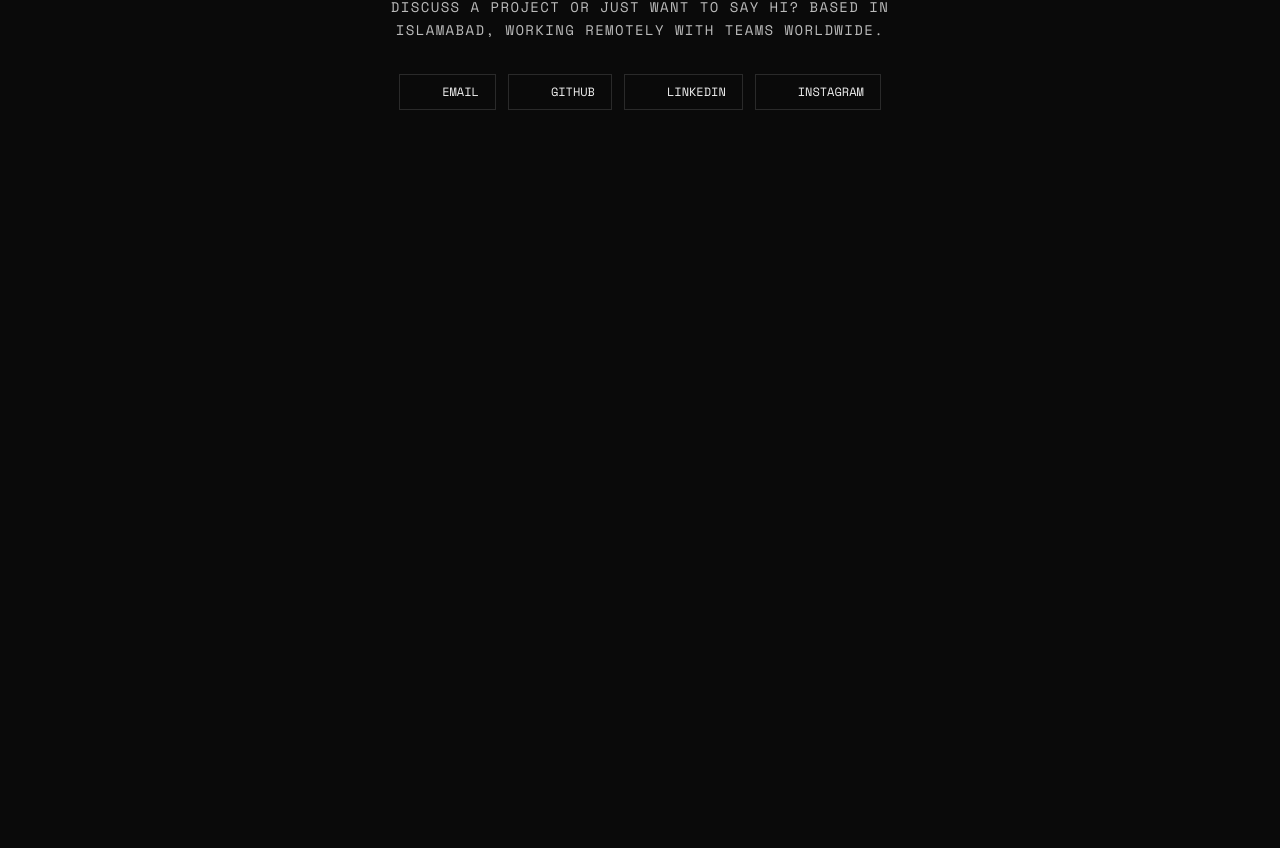
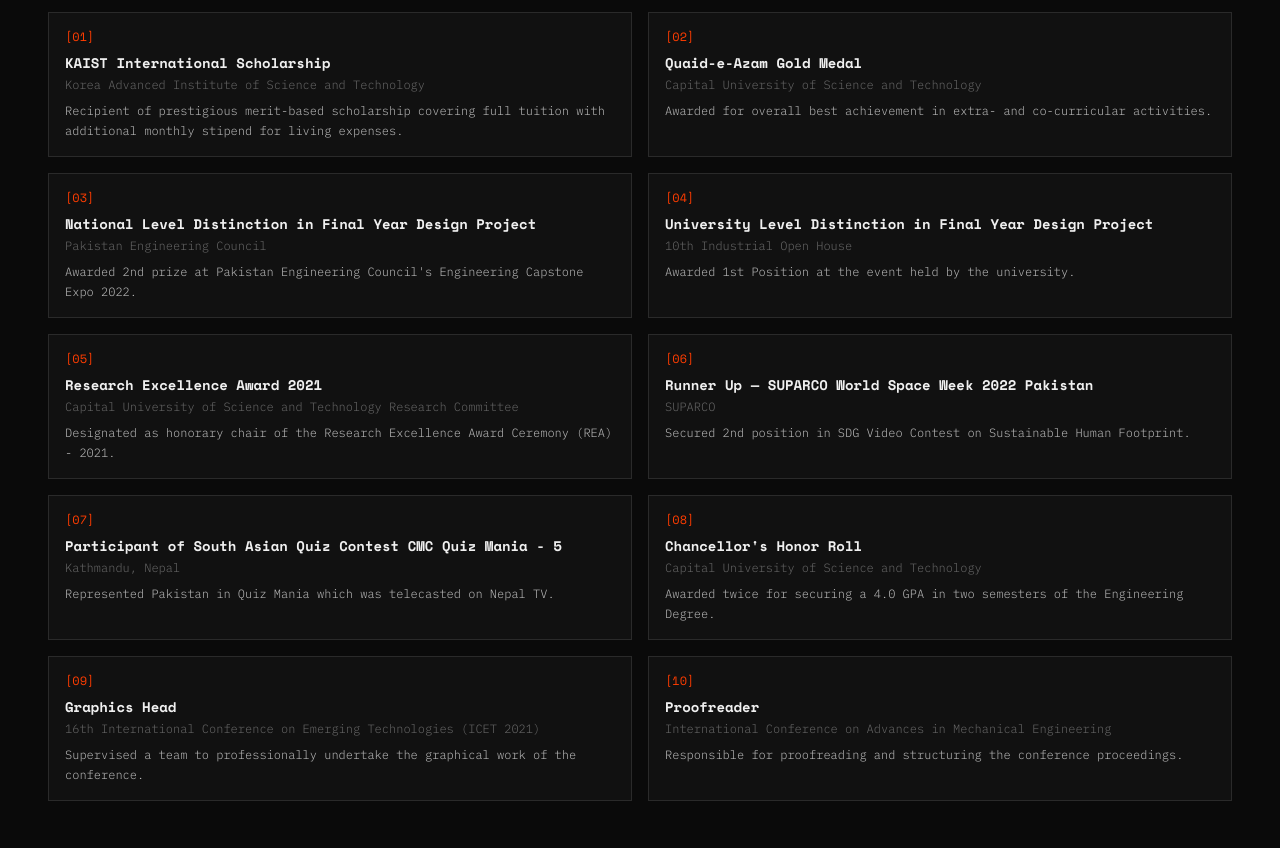
Before and after one commit to adeerkhan/adeerkhan.github.io, a Next.js app: page / in a window 1280 px wide. Shown: the part 7172-8020 px from the top of the page. Before the commit the page ends 7330 px from the top, so only its background shows below. Built offline with nearby package versions, Linux system fonts and the light colour scheme; some icons are missing.

Commit message:
Add Awards section below Publications

```diff
--- a/app/page.tsx
+++ b/app/page.tsx
@@ -1,6 +1,7 @@
 import { PageShell } from "@/components/layout/PageShell";
 import { SectionWrapper } from "@/components/layout/SectionWrapper";
 import { NavBar } from "@/components/navigation/NavBar";
+import { AwardsSection } from "@/components/sections/AwardsSection";
 import { ContactSection } from "@/components/sections/ContactSection";
 import { EducationSection } from "@/components/sections/EducationSection";
 import { ExperienceSection } from "@/components/sections/ExperienceSection";
@@ -29,6 +30,9 @@
       <SectionWrapper id="publications">
         <PublicationsSection />
       </SectionWrapper>
+      <SectionWrapper id="awards">
+        <AwardsSection />
+      </SectionWrapper>
       <SectionWrapper id="contact" className="pb-6 md:pb-12">
         <ContactSection />
       </SectionWrapper>
--- /dev/null
+++ b/components/sections/AwardsSection.tsx
@@ -0,0 +1,29 @@
+import { SectionTitle } from "@/components/primitives/SectionTitle";
+import { awards } from "@/data/awards";
+
+export function AwardsSection() {
+  return (
+    <div>
+      <SectionTitle>AWARDS.</SectionTitle>
+      <div className="grid gap-4 md:grid-cols-2">
+        {awards.map((award, index) => (
+          <article
+            key={award.title}
+            className="flex h-full flex-col border border-terminal-border bg-terminal-surface p-4 transition-colors duration-300 hover:border-terminal-signal"
+          >
+            <span className="font-mono text-xs text-terminal-signal">
+              [{String(index + 1).padStart(2, "0")}]
+            </span>
+            <h3 className="mt-2 font-mono text-sm font-bold text-terminal-text">
+              {award.title}
+            </h3>
+            <p className="mt-1 text-xs text-terminal-dim">{award.institution}</p>
+            <p className="mt-2 flex-1 text-xs leading-relaxed text-terminal-soft">
+              {award.desc}
+            </p>
+          </article>
+        ))}
+      </div>
+    </div>
+  );
+}
--- /dev/null
+++ b/data/awards.ts
@@ -0,0 +1,58 @@
+export interface Award {
+  title: string;
+  institution: string;
+  desc: string;
+}
+
+export const awards: Award[] = [
+  {
+    title: "KAIST International Scholarship",
+    institution: "Korea Advanced Institute of Science and Technology",
+    desc: "Recipient of prestigious merit-based scholarship covering full tuition with additional monthly stipend for living expenses.",
+  },
+  {
+    title: "Quaid-e-Azam Gold Medal",
+    institution: "Capital University of Science and Technology",
+    desc: "Awarded for overall best achievement in extra- and co-curricular activities.",
+  },
+  {
+    title: "National Level Distinction in Final Year Design Project",
+    institution: "Pakistan Engineering Council",
+    desc: "Awarded 2nd prize at Pakistan Engineering Council's Engineering Capstone Expo 2022.",
+  },
+  {
+    title: "University Level Distinction in Final Year Design Project",
+    institution: "10th Industrial Open House",
+    desc: "Awarded 1st Position at the event held by the university.",
+  },
+  {
+    title: "Research Excellence Award 2021",
+    institution: "Capital University of Science and Technology Research Committee",
+    desc: "Designated as honorary chair of the Research Excellence Award Ceremony (REA) - 2021.",
+  },
+  {
+    title: "Runner Up — SUPARCO World Space Week 2022 Pakistan",
+    institution: "SUPARCO",
+    desc: "Secured 2nd position in SDG Video Contest on Sustainable Human Footprint.",
+  },
+  {
+    title: "Participant of South Asian Quiz Contest CMC Quiz Mania - 5",
+    institution: "Kathmandu, Nepal",
+    desc: "Represented Pakistan in Quiz Mania which was telecasted on Nepal TV.",
+  },
+  {
+    title: "Chancellor's Honor Roll",
+    institution: "Capital University of Science and Technology",
+    desc: "Awarded twice for securing a 4.0 GPA in two semesters of the Engineering Degree.",
+  },
+  {
+    title: "Graphics Head",
+    institution: "16th International Conference on Emerging Technologies (ICET 2021)",
+    desc: "Supervised a team to professionally undertake the graphical work of the conference.",
+  },
+  {
+    title: "Proofreader",
+    institution: "International Conference on Advances in Mechanical Engineering",
+    desc: "Responsible for proofreading and structuring the conference proceedings.",
+  },
+];
```
